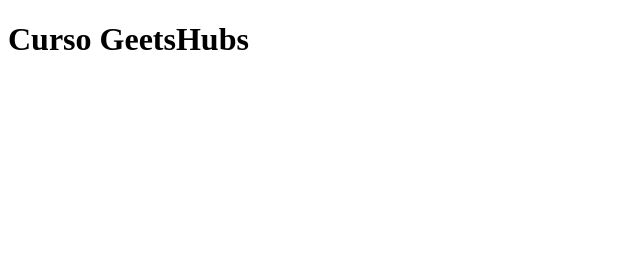
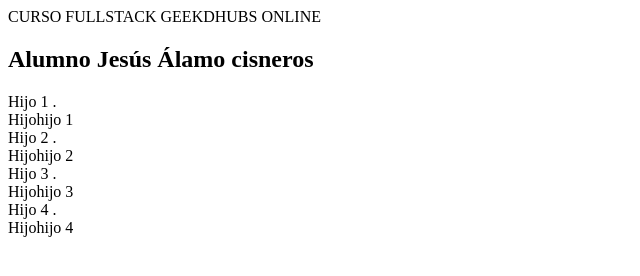
Before and after one commit to jalacis/kata1, a plain HTML site: page index.html in a window 1280 px wide. Shown: the whole page, without its empty margins (0-640 px from the left). Drawn offline with Linux system fonts and the light colour scheme.

Commit message:
Entrada de los archivos index.html y style.css al proyecto kata1

```diff
--- a/index.html
+++ b/index.html
@@ -1,14 +1,47 @@
 <!DOCTYPE html>
-<html lang="en">
+<html lang="es">
+<!--Aquí empieza el head-->
 
 <head>
-    <meta charset="UTF-8">
-    <meta name="viewport" content="width=h1, initial-scale=1.0">
-    <title>Document</title>
+    <!--En este meta, se define el juego de caracteres de la página-->
+    <meta charset="utf-8">
+    <!--En este meta, se define el juego de caracteres de la página-->
+    <!--Este meta es para responsive mobile-->
+    <meta name="viewport" content="user-scalable=no, width=device-width, initial-scale=1">
+    <!--Este meta es para responsive mobile-->
+    <meta name="keywords" content="HTML, Geeks, Geekshubs Online">
+    <meta name="author" content="Geeks Student">
+    <meta name="description" content="Geekshubs Online">
+    <link rel="stylesheet" type="text/css" href="style.css">
+    <!--Aquí empieza el head-->
+    <link rel="icon" type="image/png" href="Nombre elfico Ana.png">
+    <title>Mi primer html</title>
 </head>
+<!--Aquí termina el head-->
+<!--Aquí empieza el body-->
 
 <body>
-    <h1>Curso GeetsHubs</h1>
+    <span> CURSO FULLSTACK GEEKDHUBS ONLINE </span>
+    <h2> Alumno Jesús Álamo cisneros</h2>
+    <div class="padre">
+        <div class="hijo">Hijo 1 .
+            <div class="hijohijo1">Hijohijo 1</div>
+        </div>
+        <div class="hijo">Hijo 2 .
+            <div class="hijohijo2">Hijohijo 2</div>
+        </div>
+        <div class="hijo">Hijo 3 .
+            <div class="hijohijo3">Hijohijo 3</div>
+        </div>
+        <div class="hijo">Hijo 4 .
+            <div class="hijohijo4">Hijohijo 4</div>
+        </div>
+    </div>
 </body>
+<!--Aquí termina el body-->
+<!--Aquí empieza el footer-->
+<footer>
+</footer>
+<!--Aquí termina el footer-->
 
 </html>
```
